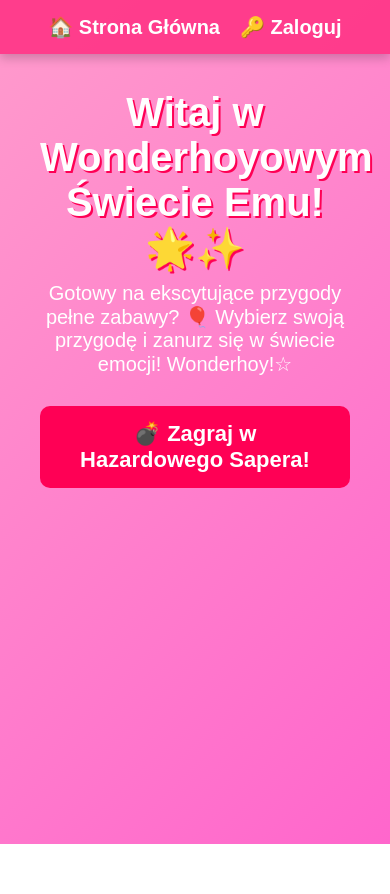
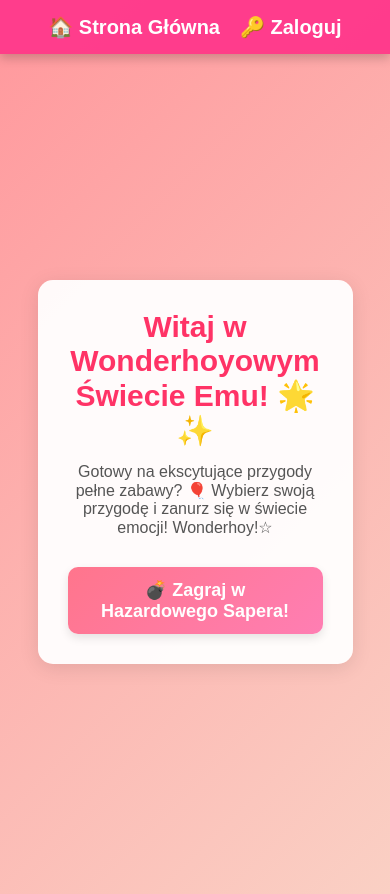
Before and after one commit to deefyy/mines-gambling-game, a Next.js app: page / in a window 390 px wide. Before the commit the page ends 844 px from the top, so only its background shows below. Built offline with nearby package versions, Linux system fonts and the light colour scheme; no server answers.

Commit message:
Better css for main page

```diff
--- a/app/components/Navbar.module.css
+++ b/app/components/Navbar.module.css
@@ -49,14 +49,12 @@
   color: yellow;
 }
 
-/* Styl dla stanu ładowania Navbar */
 .loadingNavbar {
   display: flex;
   justify-content: center;
   align-items: center;
 }
 
-/* Czarodziejski spinner */
 .spinner {
   border: 4px solid rgba(255, 255, 255, 0.3);
   border-top: 4px solid white;
@@ -66,7 +64,6 @@
   animation: spin 1s linear infinite;
 }
 
-/* Animacja obracania spinnera */
 @keyframes spin {
   0% { transform: rotate(0deg); }
   100% { transform: rotate(360deg); }
--- a/app/page.js
+++ b/app/page.js
@@ -12,7 +12,7 @@ export default function HomePage() {
           Gotowy na ekscytujące przygody pełne zabawy? 🎈 Wybierz swoją przygodę i zanurz się w świecie emocji! Wonderhoy!☆
         </p>
         <div className={styles.links}>
-          <Link href="/saper" className={styles.gameLink}>
+          <Link href="/login" className={styles.gameLink}>
             💣 Zagraj w Hazardowego Sapera!
           </Link>
         </div>
--- a/app/page.module.css
+++ b/app/page.module.css
@@ -1,56 +1,37 @@
 .container {
+  background: linear-gradient(135deg, #ff9a9e, #fad0c4);
+  background-size: cover;
+  background-attachment: fixed;
+  color: #333;
   text-align: center;
-  padding: 20px;
-  background: linear-gradient(135deg, #ff99cc, #ff66cc);
-  min-height: calc(100vh - 50px);
-}
-
-.navbar {
-  background-color: #ff3385;
-  padding: 10px;
-  border-radius: 10px;
-  margin-bottom: 20px;
-}
-
-.navbar ul {
-  list-style: none;
-  padding: 0;
-  margin: 0;
+  min-height: 100vh;
   display: flex;
+  flex-direction: column;
   justify-content: center;
-  gap: 20px;
-}
-
-.navbar ul li {
-  display: inline;
-}
-
-.navbar ul li a {
-  color: white;
-  font-size: 20px;
-  text-decoration: none;
-  font-weight: bold;
-  transition: color 0.3s;
-}
-
-.navbar ul li a:hover {
-  color: yellow;
+  align-items: center;
+  padding: 40px 20px;
+  font-family: 'Arial', sans-serif;
 }
 
 .main {
-  color: white;
-  padding: 20px;
+  background: rgba(255, 255, 255, 0.95);
+  padding: 40px;
   border-radius: 15px;
+  box-shadow: 0 4px 20px rgba(0, 0, 0, 0.1);
+  max-width: 700px;
+  text-align: center;
 }
 
 .title {
-  font-size: 40px;
+  font-size: 36px;
   font-weight: bold;
-  text-shadow: 2px 2px #ff0055;
+  color: #ff3366;
+  margin-bottom: 15px;
 }
 
 .description {
-  font-size: 20px;
+  font-size: 18px;
+  color: #555;
   margin-top: 10px;
 }
 
@@ -60,16 +41,38 @@
 
 .gameLink {
   display: inline-block;
-  background-color: #ff0055;
+  background: linear-gradient(135deg, #ff758c, #ff7eb3);
   color: white;
-  padding: 15px 25px;
+  padding: 15px 30px;
   font-size: 22px;
   font-weight: bold;
   border-radius: 10px;
   text-decoration: none;
-  transition: background 0.3s;
+  transition: background 0.3s, transform 0.2s;
+  box-shadow: 0 4px 10px rgba(0, 0, 0, 0.1);
 }
 
 .gameLink:hover {
-  background-color: #ff3385;
+  background: linear-gradient(135deg, #ff7eb3, #ff758c);
+  transform: translateY(-2px);
 }
+
+@media (max-width: 768px) {
+  .main {
+      padding: 30px;
+      max-width: 90%;
+  }
+
+  .title {
+      font-size: 30px;
+  }
+
+  .description {
+      font-size: 16px;
+  }
+
+  .gameLink {
+      font-size: 18px;
+      padding: 12px 25px;
+  }
+}
--- a/app/saper/page.js
+++ b/app/saper/page.js
@@ -239,8 +239,6 @@ export default function HazardSaperPage() {
           </div>
           <div className={styles.formGroup}>
             <label>Stawka (zł):</label>
-            {/* Również wyświetlamy z 2 miejscami - ale pamiętaj, inputValue to string,
-                więc Number(...) może być potrzebne np. w podglądzie. */}
             <input
               type="number"
               min="1"
@@ -261,13 +259,10 @@ export default function HazardSaperPage() {
       <div className={styles.menu}>
         <h1>Hazardowy Saper Emu! (Wonderhoy!☆)</h1>
         <div className={styles.info}>
-          {/* Stawka zawsze jako liczba z 2 miejscami */}
           <p>Stawka: <strong>{Number(betAmount).toFixed(2)} zł</strong></p>
           <p>Liczba bomb: <strong>{bombCount}</strong></p>
           <p>Odkryte pola: <strong>{revealedCount}</strong></p>
-          {/* Wygrana już mamy w stanie jako string z 2 miejscami, ale dla pewności można jeszcze raz owinąć Number(...).toFixed(2) */}
           <p>Wygrana: <strong>{Number(winAmount).toFixed(2)} zł</strong></p>
-          {/* Zaokrąglamy saldo do 2 miejsc */}
           <p>Twoje saldo: <strong>{Number(balance).toFixed(2)} zł</strong></p>
           {gameOver ? (
             <p className={styles.gameOver}>
```
